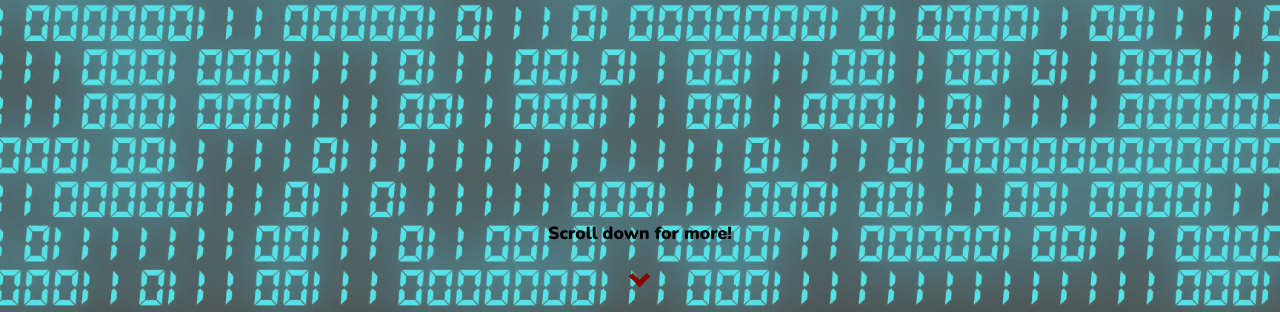
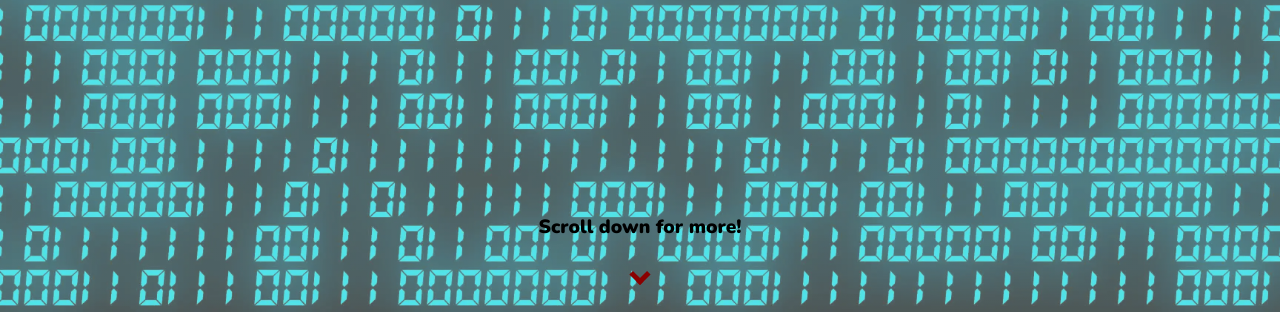
Before and after one commit to ralphkb/ralphkb.github.io, a plain HTML site: page index.html in a window 1280 px wide. Shown: the part 488-800 px from the top of the page. Drawn offline with Linux system fonts and the light colour scheme.

Commit message:
Improve readability of scroll down text on light mode

```diff
--- a/assets/css/style.css
+++ b/assets/css/style.css
@@ -252,9 +252,9 @@ h2 {
   left: 50%;
   transform: translateX(-50%);
   text-align: center;
-  font-size: 1.1rem;
+  font-size: 1.2rem;
   color: #000;
-  font-weight: 850;
+  font-weight: 900;
 }
 
 .arrow {
```
